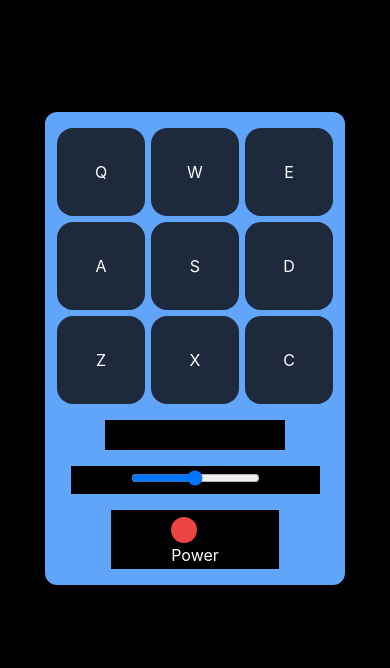
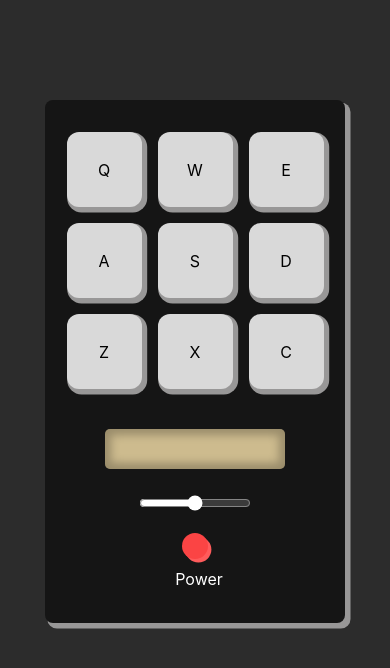
Before and after one commit to alanbacay02/drum-machine, a React (Create React App) app: page / in a window 390 px wide. Shown: the top 668 px of the page. Built offline with nearby package versions, Linux system fonts and the light colour scheme.

Commit message:
final changes to app design and responsiveness

```diff
--- a/public/index.html
+++ b/public/index.html
@@ -39,5 +39,6 @@
       To begin the development, run `npm start` or `yarn start`.
       To create a production bundle, use `npm run build` or `yarn build`.
     -->
+    <script src="https://cdn.freecodecamp.org/testable-projects-fcc/v1/bundle.js"></script>
   </body>
 </html>
--- a/src/App.css
+++ b/src/App.css
@@ -1,11 +1,65 @@
 body {
-  background-color: black;
+  margin: auto;
+  background-color: #2C2C2C;
+}
+
+.App {
+  background-color: #151515;
+  box-shadow: 3.9px 4px 0 1.6px #989797;
+}
+
+.drum-pad {
+  background-color: #D9D9D9;
+  box-shadow: 2.7px 3px 0 2.5px #989797;
 }
 
 .active {
-  background-color: rgb(239, 68, 68);
+  transition-property: all;
+  transform: translateX(5px) translateY(7px);
+  transition-duration: 150ms;
+  background-color: #FB4444;
+  box-shadow: 0 0 0 0 #FB4444;
 }
 
 .active-off {
-  background-color: rgb(96 165 250);
+  transition-property: all;
+  transform: translateX(5px) translateY(7px);
+  box-shadow: 0 0 0 0 #a7a7a7;
 }
+
+#text-display {
+  color: #313131;
+  background: #CDBB8E;
+  box-shadow: inset 0px 0px 8px 6px rgba(0, 0, 0, 0.25);
+  border-radius: 5px;
+}
+
+#text-display-off {
+  background: #D9D9D9;
+  box-shadow: inset 0px 0px 8px 6px rgba(0, 0, 0, 0.25);
+  border-radius: 5px;
+}
+
+#power-button-on {
+  background-color: #FB4444;
+  box-shadow: 3.4px 3.6px 0 0 #FF5B5B;
+}
+
+#power-button-on:active {
+  transition-property: all;
+  transform: translateX(3.4px) translateY(3.6px);
+  transition-duration: 150ms;
+  box-shadow: 0 0 0 0 #FF5B5B;
+}
+
+#power-button-off {
+  background-color: #D9D9D9;
+  box-shadow: 3.4px 3.6px 0 0 #989797;
+}
+
+#power-button-off:active {
+  transition-property: all;
+  transform: translateX(3.4px) translateY(3.6px);
+  transition-duration: 150ms;
+  box-shadow: 0 0 0 0 #989797;
+}
--- a/src/App.js
+++ b/src/App.js
@@ -19,14 +19,14 @@ const AUDIO_FILES = [
 function SoundButton({ handleClick, name, id, buttonRefs}) {
 	return (
 		// Returns a <div> with a <button> element inside it.
-		<div className="m-0 p-0">
+		<>
 			<button
 				ref={buttonRefs}
 				id={id}
 				onClick={handleClick}
-				className="h-[88px] w-[88px] rounded-2xl focus:outline-none bg-slate-800 transition-colors duration-100 text-white"
+				className="drum-pad text-black h-[75px] w-[75px] md:h-[96px] md:w-[96px] rounded-xl focus:outline-none bg-gray-100 transition-all duration-100"
 			>{name}</button>
-		</div>
+		</>
 	);
 }
 // Validates props for `SoundButton` where `handleClick` is required a function, `name` is a string, `id` is required a string, `isActive` is required a boolean value, and `buttonRefs` is a function.
@@ -72,7 +72,7 @@ SoundPad.propTypes = {
 function InstrumentNameDisplay({ instName }) {
 	return (
 		<>
-			<div className="w-[180px] h-[30px] bg-black text-center text-white my-auto">{instName}</div>
+			<p id="display" className="">{instName}</p>
 		</>
 	);
 }
@@ -86,9 +86,15 @@ function VolumeSlider({ audioVolume, handleVolumeChange }) {
 	// Returns a <div/> with an <input/> set to `range` where on change calls the function `handleVolumeChange` from props. Initial volume of slider is set to value from props `audioVolume`.
 	return (
 		<>
-			<div className="px-[60px] py-[2px] bg-black text-white">
-				<input type="range" min={0} max={1} step={0.1} value={audioVolume} onChange={(event) => handleVolumeChange(event)}></input>
-			</div>
+			<input
+				className="accent-[#FFFFFF] w-28"
+				type="range"
+				min={0}
+				max={1}
+				step={0.1}
+				value={audioVolume}
+				onChange={(event) => handleVolumeChange(event)}>
+			</input>
 		</>
 	);
 }
@@ -98,18 +104,17 @@ VolumeSlider.propTypes = {
 	handleVolumeChange: PropTypes.func.isRequired
 };
 
-// Creates a component function `ControlPanel` to store the power button of the app and bank button.
+// Creates a component function `ControlPanel` to store the power button of the app
 function ControlPanel({ handlePowerButtonClick, isAppOn }) {
 	// Returns a button which calls `handlePowerButtonClick` function `onClick`.
 	return (
 		<>
-			<div className="px-[60px] py-[2px] bg-black text-white">
 			<button
-					className={`px-[13px] py-[13px] rounded-full focus:outline-none ${isAppOn ? 'bg-red-500' : 'bg-white'}`}
+				id={`${isAppOn ? 'power-button-on' : 'power-button-off'}`}
+				className="flex mx-auto px-[13px] py-[13px] lg:px-[16px] lg:py-[16px] rounded-full focus:outline-none transition-all duration-100"
 				onClick={handlePowerButtonClick}
 			></button>
-				<p>Power</p>
-			</div>
+			<p className="pt-2 pl-2">Power</p>
 		</>
 	);
 }
@@ -195,7 +200,6 @@ export default function App() {
 	function handleVolumeChange(event) {
 		// Sets `audioVolume` state to the event value number.
 		setAudioVolume(event.target.valueAsNumber);
-		console.log(audioVolume);
 	}
 
 	// Creates function `playAudio` that plays a respective audio file based on the supplied `index` `onClick` or on `keydown` event.
@@ -219,6 +223,7 @@ export default function App() {
 	// Creates function `handlePowerButtonClick` that will turn on or off the app `onClick`.
 	function handlePowerButtonClick() {
 		setIsAppOn(!isAppOn);
+		setInstName('');
 	}
 
 	// Helper function that updates the references of the buttons.
@@ -230,24 +235,32 @@ export default function App() {
 		setTimeout(() => {
 			// Removes the `active` or `active-off` attribute from `className` after 100ms.
 			buttonTarget.classList.remove(isAppOn ? 'active' : 'active-off');
-		}, 100);
+		}, 130);
 	}
 
 	// Returns a div `App` with child element `SoundPad` with passed in props `handleClick` which is a function, `activeButtonIndex` which is an integer, `instName` which is a string, and `buttonRefs` which is an object.
 	return (
-		<div className="App">
-			<div className="flex flex-col gap-y-4 py-4 mx-auto mt-28 w-[300px] md:w-[600px] bg-blue-400 rounded-xl">
-				<div id="soundpad" className="grid grid-cols-3 gap-[6px] mx-auto">
+		<div id="drum-machine" className="App flex flex-col gap-10 lg:flex-row mx-auto my-[100px] py-8 rounded-lg text-white w-[300px] md:w-[440px] md:text-lg lg:w-[830px] lg:h-[450px] lg:py-4">
+			<div id="soundpad" className="grid grid-cols-3 gap-4 m-auto h-auto">
 				<SoundPad buttonRefs={buttonRefs} handleClick={playAudio}/>
 			</div>
+			<div className="flex flex-col gap-y-6 lg:gap-y-16 mx-auto lg:my-auto">
 				<div className="flex flex-row justify-center">
-					<InstrumentNameDisplay instName={instName} />
+					<div id={isAppOn ? 'text-display' : 'text-display-off'} className="flex w-[180px] h-[40px] md:w-[220px] md:h-[47px] lg:w-[260px] lg:h-[55px] rounded-sm justify-center items-center">
+						<InstrumentNameDisplay instName={instName}/>
+					</div>
+				</div>
+				<div className="flex flex-col justify-center gap-y-4 lg:gap-x-14 lg:flex-row">
+					<div className="flex flex-row justify-center lg:-rotate-90 lg:w-[62px] lg:h-[112px]">
+						<div className="my-auto">
+							<VolumeSlider volume={audioVolume} handleVolumeChange={handleVolumeChange} />
+						</div>
 					</div>
 					<div className="flex flex-row justify-center">
-					<VolumeSlider volume={audioVolume} handleVolumeChange={handleVolumeChange} />
+						<div className="my-auto">
+							<ControlPanel  isAppOn={isAppOn} handlePowerButtonClick={handlePowerButtonClick} />
 						</div>
-				<div className="flex flex-row justify-center">
-					<ControlPanel  isAppOn={isAppOn} handlePowerButtonClick={handlePowerButtonClick} />
+					</div>
 				</div>
 			</div>
 		</div>
```
Lines whose indentation alone changed are shown as unchanged.
